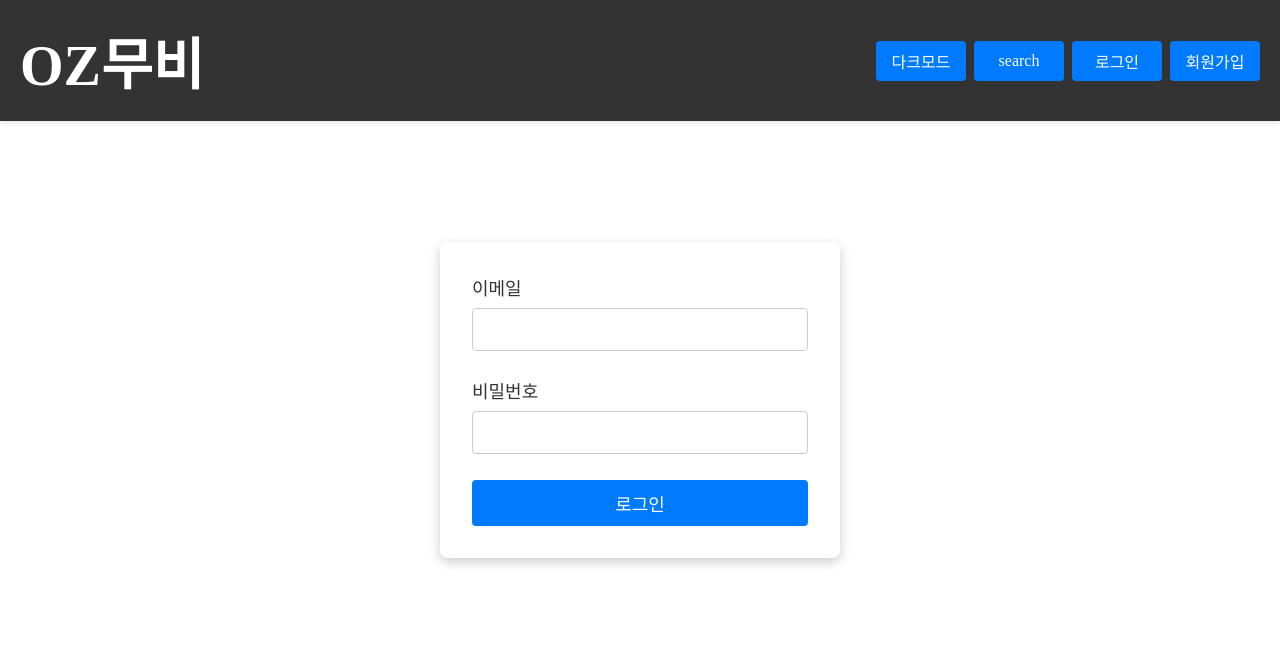
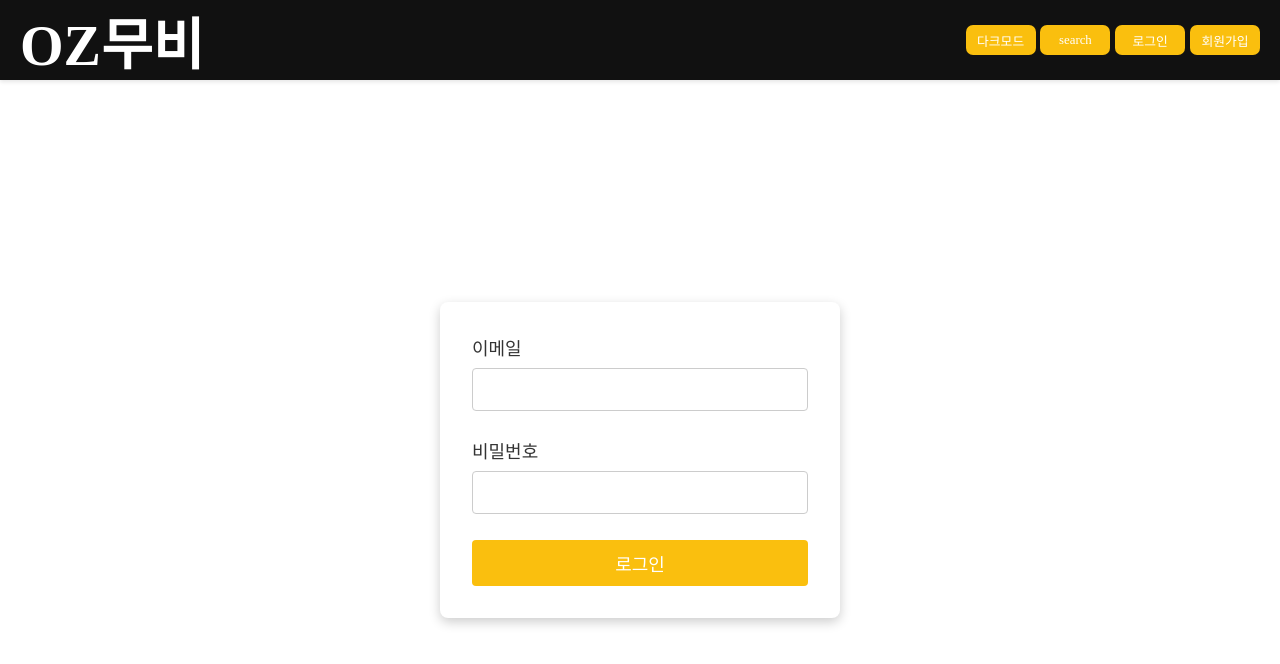
Before and after one commit to kim-ho-seon/project2_tmdb_ozmovie, a React (Vite) app: page /login in a window 1280 px wide. Shown: the top 664 px of the page. Built offline with nearby package versions, Linux system fonts and the light colour scheme.

Commit message:
style 수정

```diff
--- a/src/components/Login.jsx
+++ b/src/components/Login.jsx
@@ -6,6 +6,7 @@ const StyledLogin = styled.div`
   justify-content: center;
   align-items: center;
   min-height: 100vh;
+  padding-top: 120px;
   /* background-color: #f7f7f7; */
 
   form {
@@ -36,7 +37,7 @@ const StyledLogin = styled.div`
 
         &:focus {
           outline: none;
-          border: 2px solid #007BFF;
+          border: 2px solid #fabf0e;
         }
        }
       }
@@ -45,7 +46,7 @@ const StyledLogin = styled.div`
     button {
       width: 100%;
       padding: 10px;
-      background-color: #007BFF;
+      background-color: #fabf0e;
       color: white;
       border: none;
       border-radius: 4px;
@@ -54,7 +55,7 @@ const StyledLogin = styled.div`
       transition: background-color 0.3s;
 
       &:hover {
-        background-color: #0056b3;
+        background-color: #e2b83a;
       }
     }
   `
--- a/src/components/MovieCard.jsx
+++ b/src/components/MovieCard.jsx
@@ -4,24 +4,41 @@ import styled from "styled-components";
 import { useNavigate} from 'react-router-dom';
 
 const StyledCard = styled.div`
-margin-top: 120px;
+box-sizing: border-box;
+padding-top: 150px;
 ul {
     display: flex;
     flex-wrap: wrap;
     gap: 10px;
     justify-content: center;
+
     li{
-      width: 350px;
-      height: 600px;
+      width: 300px;
+      /* overflow: hidden; */
+      position: relative;
+      padding: .3rem;
+
       img{
-        width: 350px;
-        height: 550px;
+        width: 100%;
+        object-fit: cover;
+        aspect-ratio: 8 / 12; /* 가로 8, 세로 12의 비율 유지 */
+        border-radius: 1rem;
+        transition: transform 0.3s ease;
+
+        cursor: pointer;
+
+        &:hover{
+          transform: scale(1.05); /* 호버 시 이미지 1.1배 확대 */
+          box-shadow: 0 5px 8px rgba(0, 0, 0, 0.2)
+        }
       }
+
       div{
+        padding: .6rem;
         display: flex;
         align-items: center;
         justify-content: space-between;
-      h2{
+      h3{
         padding-right: 50px;
         white-space: nowrap; /* 줄 바꿈 방지 */
         overflow: hidden; /* 넘치는 내용 숨김 */
@@ -33,6 +50,10 @@ ul {
     }
     }
 `
+
+// https://api.themoviedb.org/3/movie/now_playing?language=ko-KR&page=1&api_key=${apiKey}
+// "total_pages": 249, "total_results": 4980
+
 export default function Card() {
 
   const [movies, setMovies] = useState([])
@@ -62,7 +83,7 @@ export default function Card() {
           <li key={el.id}>
             <img onClick={() => navigate(`/details/${el.id}`)} src={`https://image.tmdb.org/t/p/w500/${el.poster_path}`} alt={el.title}/>
             <div>
-              <h2>{el.title}</h2>
+              <h3>{el.title}</h3>
               <span>☆{el.vote_average}</span>
             </div>
           </li>
--- a/src/components/NavBar.jsx
+++ b/src/components/NavBar.jsx
@@ -6,19 +6,20 @@ const StyledHeader = styled.div`
   display: flex;
   justify-content: space-between;
   align-items: center;
-  padding: 20px;
-  background-color: #333;
+  padding: 10px 20px;
+  background-color: #111;
   color: white;
   position: fixed;
   top: 0;
   width: 100%;
   z-index: 1000;
   box-shadow: 0 2px 4px rgba(0, 0, 0, 0.1);
-
+  height: 80px;
   h1 {
     font-size: 3.5rem;
     color: #fff;
     a {
+      white-space: nowrap;
       text-decoration: none;
       color: inherit;
     }
@@ -36,28 +37,30 @@ const StyledHeader = styled.div`
       align-items: center;
 
       a {
-        margin-left: .5rem;
+        margin-left: .3rem;
         display: flex;
         align-items: center;
         justify-content: center;
-        width: 90px;
-        height: 40px;
-        font-size: 1rem;
+        width: 70px;
+        height: 30px;
+        font-size: .8rem;
+        font-weight: 500;
         color: white;
-        background-color: #007BFF;
+        background-color: #fabf0e;
         border: none;
-        border-radius: 4px;
+        border-radius: 7px;
         cursor: pointer;
         text-decoration: none;
 
         &:hover {
-          background-color: #0056b3;
+          background-color: #e2b83a;
         }
       }
     }
   }
 `
 export default function Header() {
+
     return (
         <StyledHeader>
             <h1>
--- a/src/components/Signup.jsx
+++ b/src/components/Signup.jsx
@@ -7,6 +7,7 @@ const StyledLogin = styled.div`
   justify-content: center;
   align-items: center;
   min-height: 100vh;
+  padding-top: 120px;
   /* background-color: #f7f7f7; */
 
   form {
@@ -37,7 +38,7 @@ const StyledLogin = styled.div`
 
         &:focus {
           outline: none;
-          border: 2px solid #007BFF;
+          border: 2px solid #fabf0e;
         }
        }
       }
@@ -46,7 +47,7 @@ const StyledLogin = styled.div`
     button {
       width: 100%;
       padding: 10px;
-      background-color: #007BFF;
+      background-color: #fabf0e;
       color: white;
       border: none;
       border-radius: 4px;
@@ -55,7 +56,7 @@ const StyledLogin = styled.div`
       transition: background-color 0.3s;
 
       &:hover {
-        background-color: #0056b3;
+        background-color: #e2b83a;
       }
     }
 
--- a/src/page/MovieDetail.jsx
+++ b/src/page/MovieDetail.jsx
@@ -4,25 +4,87 @@ import styled from 'styled-components'
 import { useParams } from 'react-router-dom'
 
 const StyledDetail = styled.div`
-display: flex;
-justify-content: center;
-height: 100vh;
-justify-content: center;
-align-items: center;
-section{
+  display: flex;
+  justify-content: center;
+  align-items: center;
+  min-height: 100vh;
+  padding-top: 150px;
+  /* background-color: #f9f9f9;  */
+  &>div{
+    position: absolute;
+    top: 0;
+    left: 0;
+    width: 100%;
+    height: 100%;
+    background-color: rgba(0, 0, 0, 0.8);
+
+  img {
+    position: absolute;
+    top: 0;
+    left: 0;
+    width: 100%;
+    height: 100%;
+    object-fit: cover; /* 이미지가 영역을 채우도록 */
+    z-index: -5; /* 배경 뒤로 보내기 */
+  }
+  }
+
+  section {
     display: flex;
-    img{
-        height: 700px;
+    align-items: center;
+    gap: 50px; /* 이미지와 텍스트 간의 간격 */
+    max-width: 1200px; /* 레이아웃이 너무 넓어지지 않도록 제한 */
+    background-color: rgba(255, 255, 255, .5); /* 컨텐츠 박스 배경 */
+    box-shadow: 0 4px 20px rgba(0, 0, 0, 0.1); /* 부드러운 그림자 */
+    padding: 30px;
+    border-radius: 10px;
+    z-index: 3;
+
+    img {
+      height: 500px;
+      border-radius: 10px;
+      object-fit: cover; /* 이미지 비율 유지하며 잘리도록 */
+      box-shadow: 0 4px 12px rgba(0, 0, 0, 0.1); /* 이미지에 그림자 */
     }
 
-    aside{
-        width: 500px;
-        h1{
-            font-size: 2rem;
+    aside {
+      padding: 1em;
+      display: flex;
+      flex-direction: column;
+      gap: 1rem;
+
+      h1 {
+        font-size: 2rem;
+        font-weight: bold;
+        color: #d0d0d0; /* 어두운 텍스트 색상 */
+      }
+
+      h2 {
+        font-size: 1rem;
+        color: #eee;
+      }
+
+      h3{
+          color: #d0d0d0
         }
+
+      p {
+        width: 300px;
+        font-size: .9rem;
+        line-height: 1.6; /* 가독성을 위한 줄 간격 */
+        color: #eee;
+      }
+
+      div {
+        /* margin-bottom: 20px; */
+        h2 {
+          color: #f39c12; /* 별점 색상 */
+          font-size: 1.5rem;
+          margin-top: 10px;
+        }
+      }
     }
-
-}
+  }
 `
 
 export default function MovieDetail() {
@@ -59,6 +121,9 @@ export default function MovieDetail() {
 
     return (
         <StyledDetail>
+          <div>
+            <img src={`https://image.tmdb.org/t/p/w500/${movieDetail.backdrop_path}`} alt={movieDetail.original_title} />
+          </div>
           <section>
               <img src={`https://image.tmdb.org/t/p/w500/${movieDetail.poster_path}`}
               alt = {movieDetail.original_title}/>
@@ -67,7 +132,8 @@ export default function MovieDetail() {
                       <h1>{ movieDetail.title }</h1>
                       <h2>☆{ movieDetail.vote_average }</h2>
                   </div>
-                  <h2>장르: {movieDetail.genres.map(genre => genre.name).join(', ')}</h2>
+                  <h2>장르:</h2>
+                  <h3> {movieDetail.genres.map(genre => genre.name).join(', ')}</h3>
                   <h2>줄거리:</h2>
                   <p>{ movieDetail.overview}</p>
               </aside>
```
